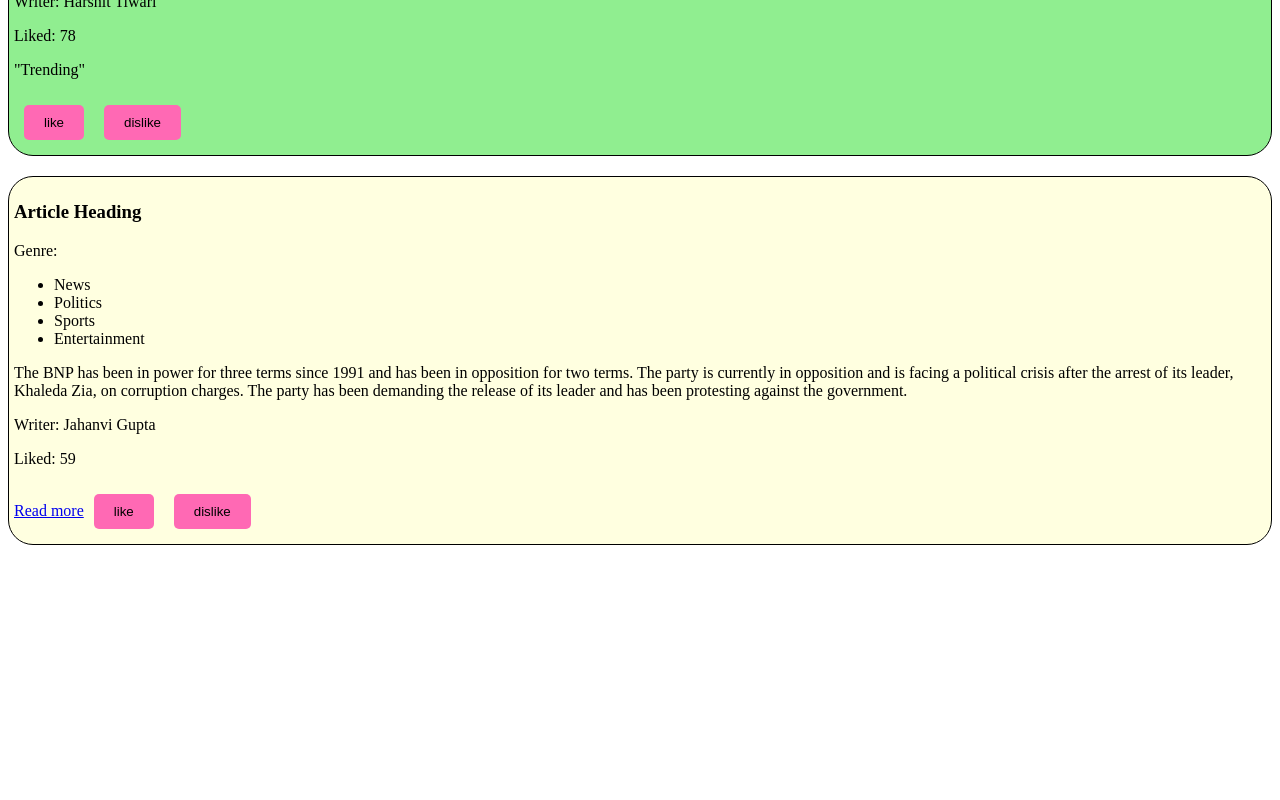
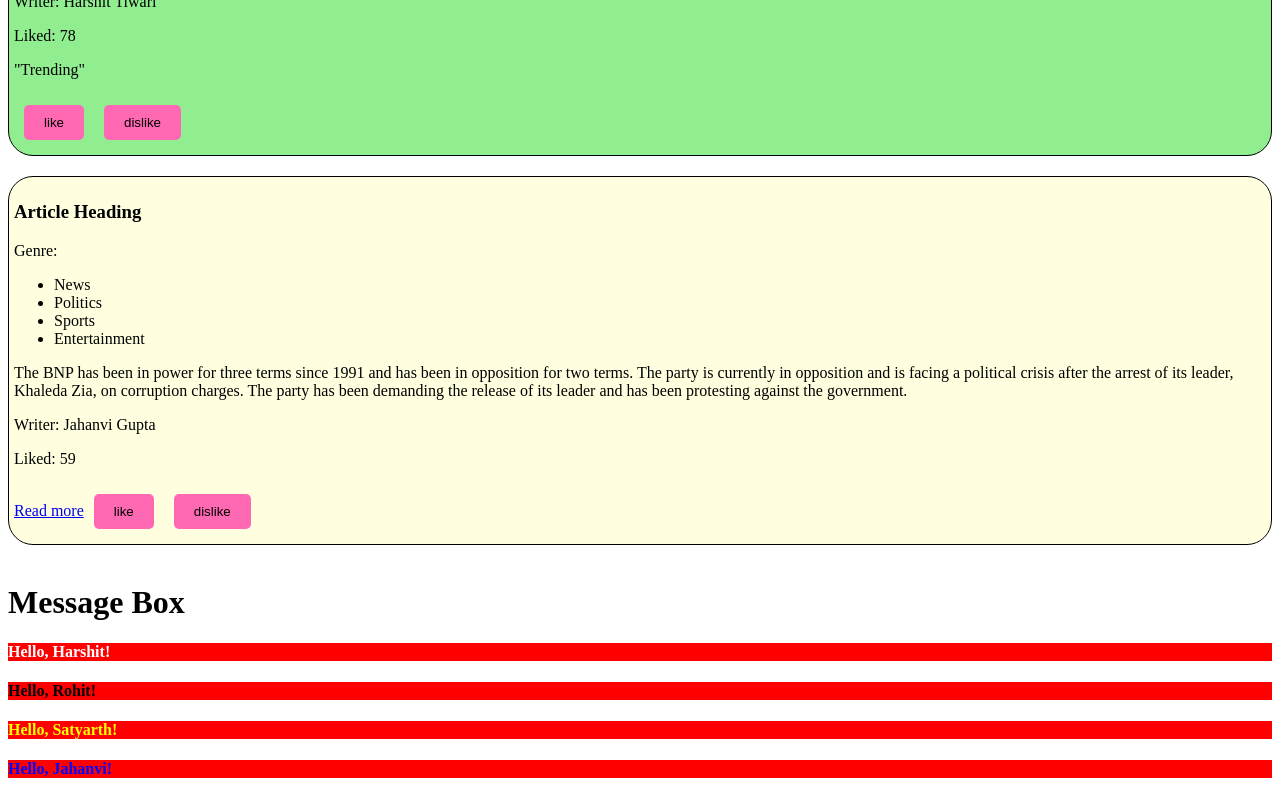
Before and after one commit to Harshit-Webworld1515/react-foundation, a React (Vite) app in the folder basic-React-app/: page / in a window 1280 px wide. Shown: the part 1248-2048 px from the top of the page. Before the commit the page ends 1801 px from the top, so only its background shows below. Built offline with nearby package versions, Linux system fonts and the light colour scheme.

Commit message:
Add dynamic color pass as props in massage component

```diff
--- a/basic-React-app/src/App.jsx
+++ b/basic-React-app/src/App.jsx
@@ -5,6 +5,7 @@ import { Description } from './Title'
 // import Product from './Product'
 import ProductTab from './ProductTab'
 import { Itemlist,ArticleTab } from './ProductTab'
+import MsgBox from './MsgBox'
 function App() {
 
   return (
@@ -22,6 +23,9 @@ function App() {
       <br />
       <h1>Article Tab</h1>
       <ArticleTab />
+      <br />
+      <h1>Message Box</h1>
+      <MsgBox />
     </>
 
     // </div>
--- /dev/null
+++ b/basic-React-app/src/Msg.jsx
@@ -0,0 +1,12 @@
+function Message({ User, textColor }) {
+    const styles = {
+        backgroundColor: "red",
+        color: textColor
+    };
+    return (
+        <div className="message-box" style={styles}>
+            <h4> Hello, {User}!</h4>
+        </div>
+    );
+}
+export default Message
--- /dev/null
+++ b/basic-React-app/src/MsgBox.jsx
@@ -0,0 +1,13 @@
+import Message from "./Msg";
+function MsgBox() {
+    return (
+        <div className="message-box-container">
+            <Message User="Harshit" textColor="white" />
+            <Message User="Rohit" textColor="black" />
+            <Message User="Satyarth" textColor="yellow" />
+            <Message User="Jahanvi" textColor="blue" />
+
+        </div>
+    );
+}
+export default MsgBox;
```
